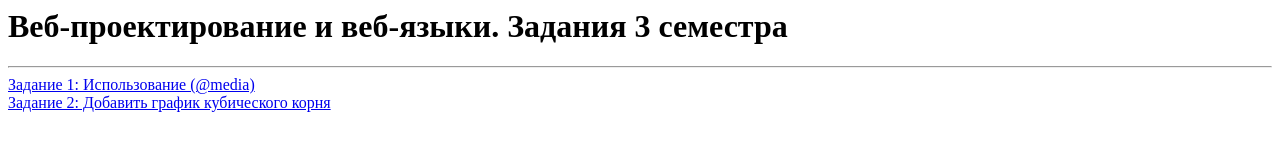
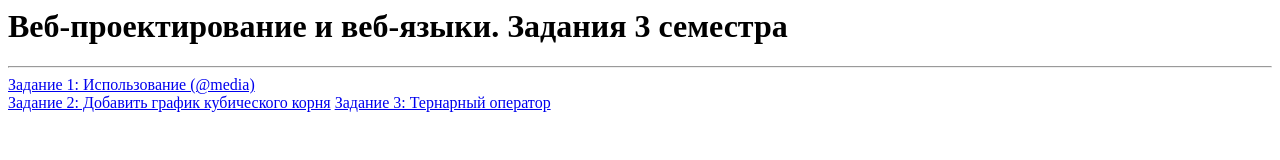
Before and after one commit to opanasyuzhenkova/herzenportfolio, a plain HTML site: page index.html in a window 1280 px wide. Drawn offline with Linux system fonts and the light colour scheme.

Commit message:
Update index.html

```diff
--- a/index.html
+++ b/index.html
@@ -2,3 +2,4 @@
 <hr/>
 <a href=https://kodaktor.ru/g/_30092021one/4202d target="_blank">Задание 1: Использование (@media)</a> <br>
 <a href=https://kodaktor.ru/g/2ceca18 target="_blank">Задание 2: Добавить график кубического корня</a>
+<a href=https://kodaktor.ru/g/_ternary/caa2d target="_blank">Задание 3: Тернарный оператор</a>
```
